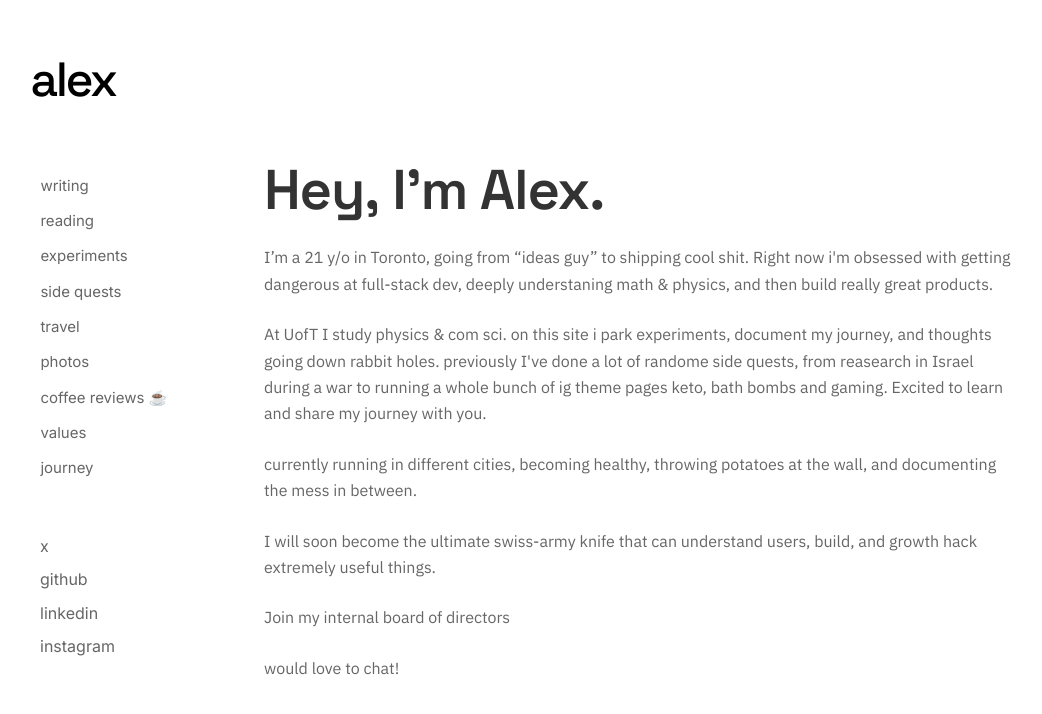
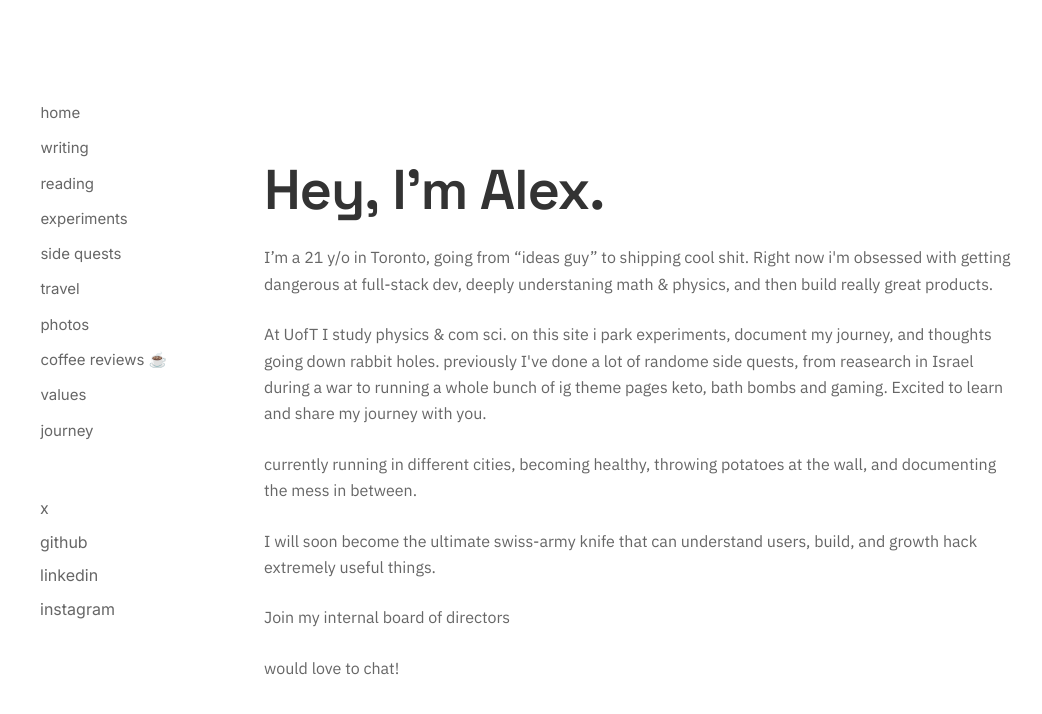
Before and after one commit to alexshibu1/alexshibu.com, a Next.js app: page / in a window 1280 px wide. Shown: the top 714 px of the page, without its empty margins (24-1066 px from the left). Built offline with nearby package versions, Linux system fonts and the light colour scheme.

Commit message:
remove shittin title name

```diff
--- a/app/components/sidebar.tsx
+++ b/app/components/sidebar.tsx
@@ -6,7 +6,7 @@ export default function Sidebar() {
   return (
     <div className="sidebar">
       <div className="nav-links">
-        <Link
+        {/* <Link
           href="/"
           // Change -mt-2 to -mt-8 or similar
           className="mb-16 text-black no-underline hover:none block -mt-10"
@@ -14,6 +14,9 @@ export default function Sidebar() {
           <h1 className="text-5xl font-medium tracking-tighter font-[family-name:var(--font-space-grotesk)]">
             alex
           </h1>
+        </Link> */}
+        <Link href="/" className={linkClassName}>
+          home
         </Link>
 
         <Link href="/writing" className={linkClassName}>
```
